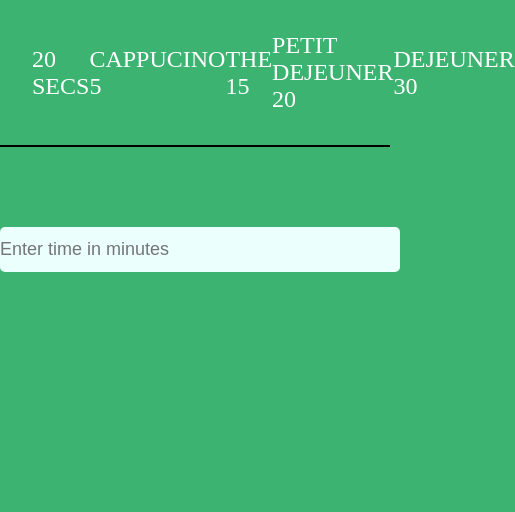
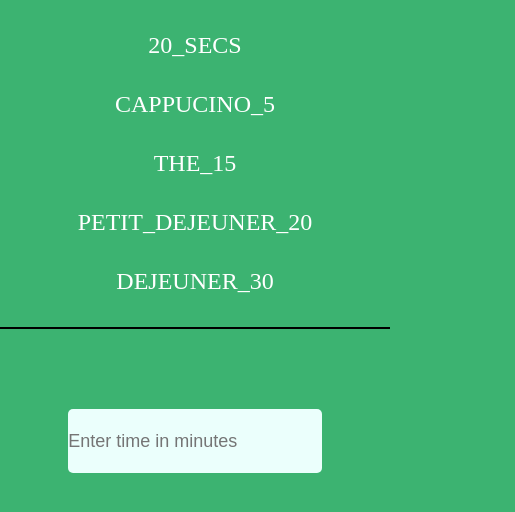
Before and after one commit to MasubaCoder10/DOM-Project-1-AGOGO, a plain HTML site: page index.html in a window 390 px wide. Shown: the whole page, 515 px wide, since content can reach past the window. Drawn offline with Linux system fonts and the light colour scheme.

Commit message:
third commit, for resposivity

```diff
--- a/app.js
+++ b/app.js
@@ -190,3 +190,17 @@ function endTime() {
   timeH.style.display = "none";
   be_back.hidden = true;
 }
+
+
+function filterProduct(value) {
+  // button class code
+  let buttons = document.querySelectorAll(".tab-btn");
+  buttons.forEach((button) => {
+    //chek if value equals innnerText
+    if (value.toUpperCase() == button.innerText.toUpperCase()) {
+      button.classList.add("active");
+    } else {
+      button.classList.remove("active");
+    }
+  });
+}
--- a/index.html
+++ b/index.html
@@ -9,11 +9,11 @@
   <body>
     <header>
       <div class="chrono">
-        <p id="20_SECS">20 SECS</p>
-        <p id="CAPPUCINO_5">CAPPUCINO 5</p>
-        <p id="THE_15">THE 15</p>
-        <p id="PETIT_DEJEUNER_20">PETIT DEJEUNER 20</p>
-        <p id="DEJEUNER_30">DEJEUNER 30</p>
+        <span class="tab-btn active-tab" id="20_SECS" onclick="filterProduct('20_SECS')">20_SECS</span>
+        <span class="tab-btn active-tab" id="CAPPUCINO_5" onclick="filterProduct('CAPPUCINO_5')">CAPPUCINO_5</span>
+        <span class="tab-btn active-tab" id="THE_15" onclick="filterProduct('THE_15')">THE_15</span>
+        <span class="tab-btn active-tab" id="PETIT_DEJEUNER_20" onclick="filterProduct('PETIT_DEJEUNER_20')">PETIT_DEJEUNER_20</span>
+        <span class="tab-btn active-tab" id="DEJEUNER_30" onclick="filterProduct('DEJEUNER_30')">DEJEUNER_30</span>
       </div>
       <hr />
     </header>
--- a/style.css
+++ b/style.css
@@ -11,13 +11,20 @@ body{
 header .chrono{
     color: #fff;
     font-size: 1.5rem;
+    /* display: grid;
+    grid-template-columns: repeat(auto-fill, 1fr);
+    place-items: center;
+    grid-auto-flow: column; */
     display: flex;
     align-items: center;
     justify-content: space-between;
+    flex-wrap: wrap;
     cursor: pointer;
+
     margin: 2rem;
 }
 hr {
+    width: 100%;
     height: 2px;
     background-color: black;
     border: none;
@@ -25,8 +32,8 @@ hr {
     margin-bottom: 5rem;
 }
 .row input{
-    height: 45px;
-    width: 400px;
+    height: 4rem;
+    width: 30%;
     border: 0;
     outline: 0;
     background: #ebfffc;
@@ -50,3 +57,72 @@ hr {
     font-size: 30px;
     text-align: center;
 }
+.tab-btn{
+
+    color: #fff;
+    background-color: var(--first-color);
+}
+.active {
+    background-color: hsl(0, 0%, 13%);
+    padding: 1rem 1.25rem 0.875rem;
+    border-radius: 0.25rem;
+}
+
+@media screen and (max-width: 800px) {
+    .row input{
+        width: 50%;
+        margin-bottom: 150px;
+    }
+    .time{
+        font-size: 80px;
+    }
+    .be-back p{
+
+        font-size: 30px;
+        margin-bottom: 150px;
+    }
+    header .chrono{
+        color: #fff;
+        font-size: 1rem;
+        display: flex;
+        align-items: center;
+        justify-content: space-between;
+        flex-wrap: wrap;
+        cursor: pointer;
+
+        margin: 2rem;
+    }
+  }
+  @media screen and (max-width: 550px) {
+    header .chrono{
+        color: #fff;
+        font-size: 1.5rem;
+        display: flex;
+        align-items: center;
+        flex-direction: column;
+        flex-wrap: wrap;
+        cursor: pointer;
+
+        margin: 1rem;
+    }
+    span{
+        margin: 1rem;
+    }
+    .row input{
+        width: 65%;
+        margin-bottom: 50px;
+
+    }
+    .time{
+
+
+        font-size: 20px;
+
+    }
+    .be-back p{
+
+        font-size: 16px;
+        margin-bottom: 50px;
+
+    }
+  }
```
